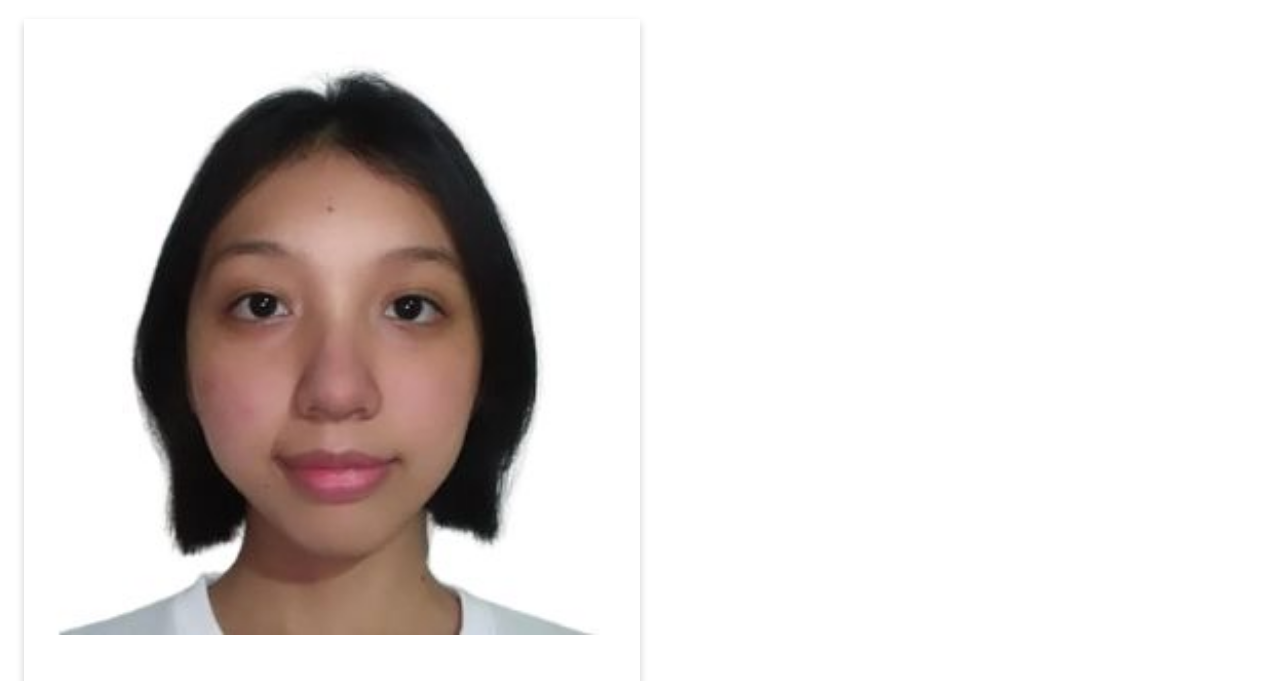
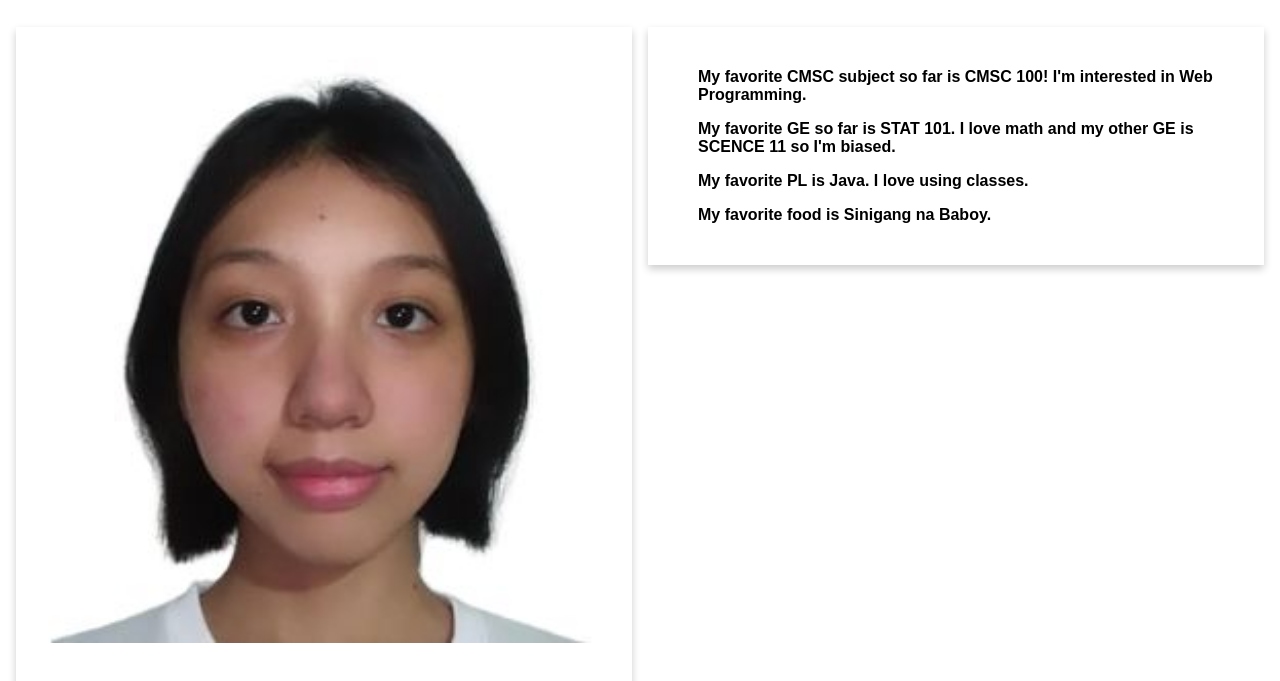
Before and after one commit to airanatividad/airanatividad.github.io, a plain HTML site: page index.html in a window 1280 px wide. Shown: the part 61-742 px from the top of the page. Drawn offline with Linux system fonts and the light colour scheme.

Commit message:
Styled the file to have 1 row and 2 columns using style.css

```diff
--- a/style.css
+++ b/style.css
@@ -8,10 +8,14 @@ html {
 }
 
 .column {
-    float: center;
+    float: left;
     width: 50%;
-    margin-bottom: 16px;
-    padding: 0 8px;
+}
+
+.row:after {
+    content: "";
+    display: table;
+    clear: both;
 }
 
 .card {
```
